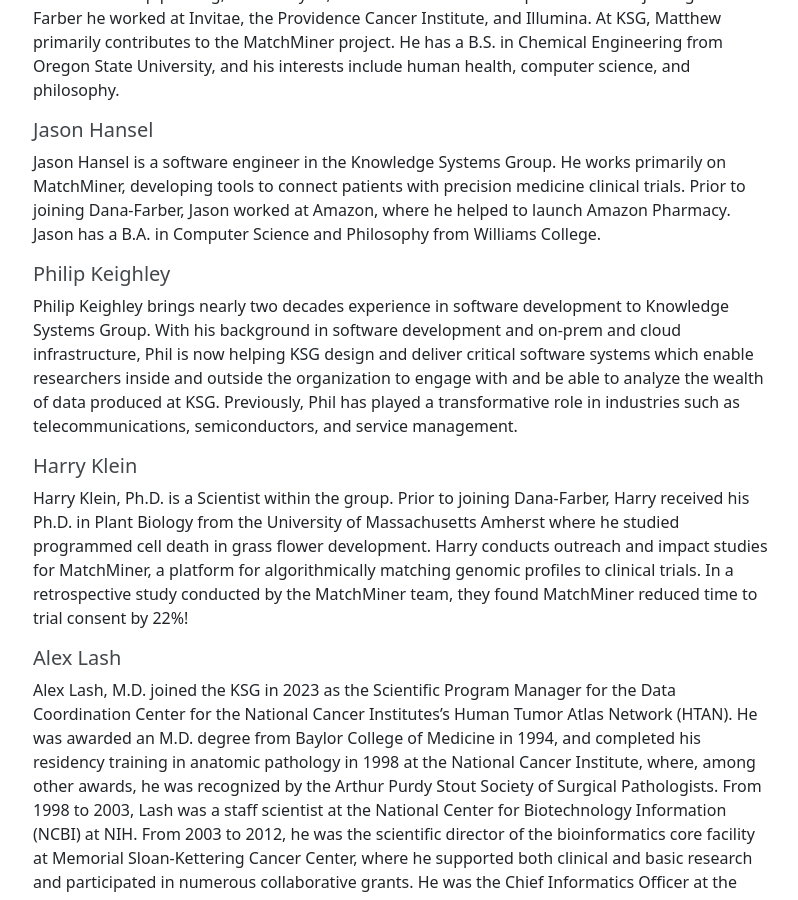
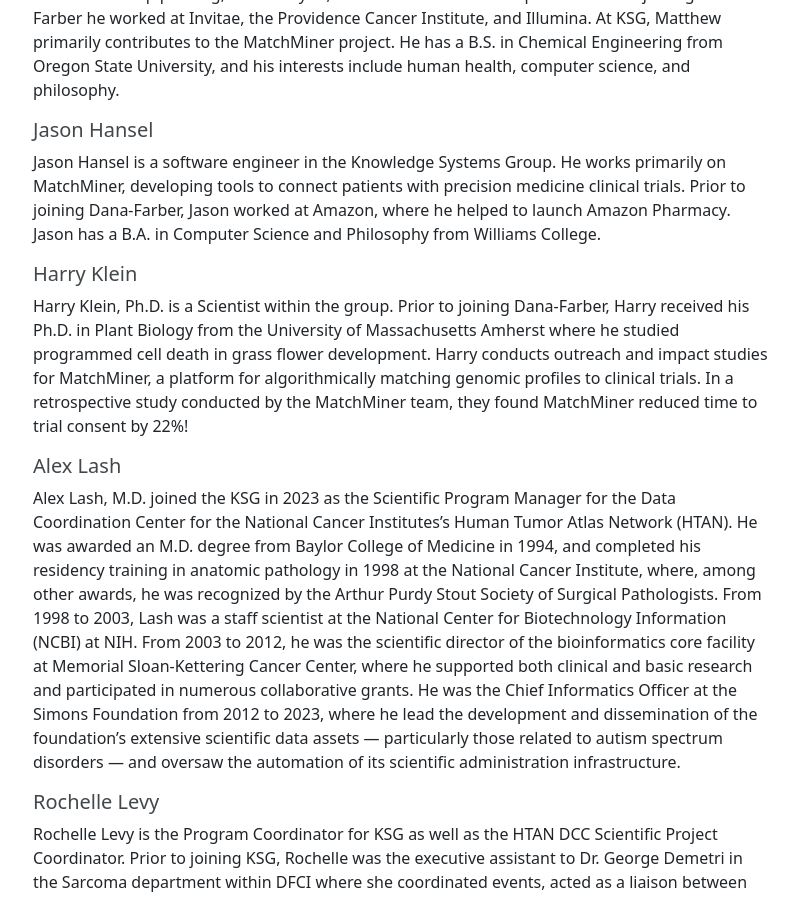
Before and after one commit to dfci/ksg_web, a Jekyll site: the page built from _pages/team.markdown, in a window 1280 px wide and 900 px high, scrolled down 2032 px. Shown: the whole window, without its empty margins (49-847 px from the left). Built offline with Jekyll 4.4.1, drawn with Linux system fonts in a browser that asks for light colours.

Commit message:
Deleted Phil

```diff
--- a/_pages/team.markdown
+++ b/_pages/team.markdown
@@ -33,9 +33,6 @@ Matthew Galvin is a software architect within the Knowledge Systems Group. His e
 
 ## Jason Hansel
 Jason Hansel is a software engineer in the Knowledge Systems Group. He works primarily on MatchMiner, developing tools to connect patients with precision medicine clinical trials. Prior to joining Dana-Farber, Jason worked at Amazon, where he helped to launch Amazon Pharmacy. Jason has a B.A. in Computer Science and Philosophy from Williams College.
-
-## Philip Keighley
-Philip Keighley brings nearly two decades experience in software development to Knowledge Systems Group.  With his background in software development and on-prem and cloud infrastructure, Phil is now helping KSG design and deliver critical software systems which enable researchers inside and outside the organization to engage with and be able to analyze the wealth of data produced at KSG.  Previously, Phil has played a transformative role in industries such as telecommunications, semiconductors, and service management.
 
 ## Harry Klein
 Harry Klein, Ph.D. is a Scientist within the group. Prior to joining Dana-Farber, Harry received his Ph.D. in Plant Biology from the University of Massachusetts Amherst where he studied programmed cell death in grass flower development. Harry conducts outreach and impact studies for MatchMiner, a platform for algorithmically matching genomic profiles to clinical trials. In a retrospective study conducted by the MatchMiner team, they found MatchMiner reduced time to trial consent by 22%!
```
